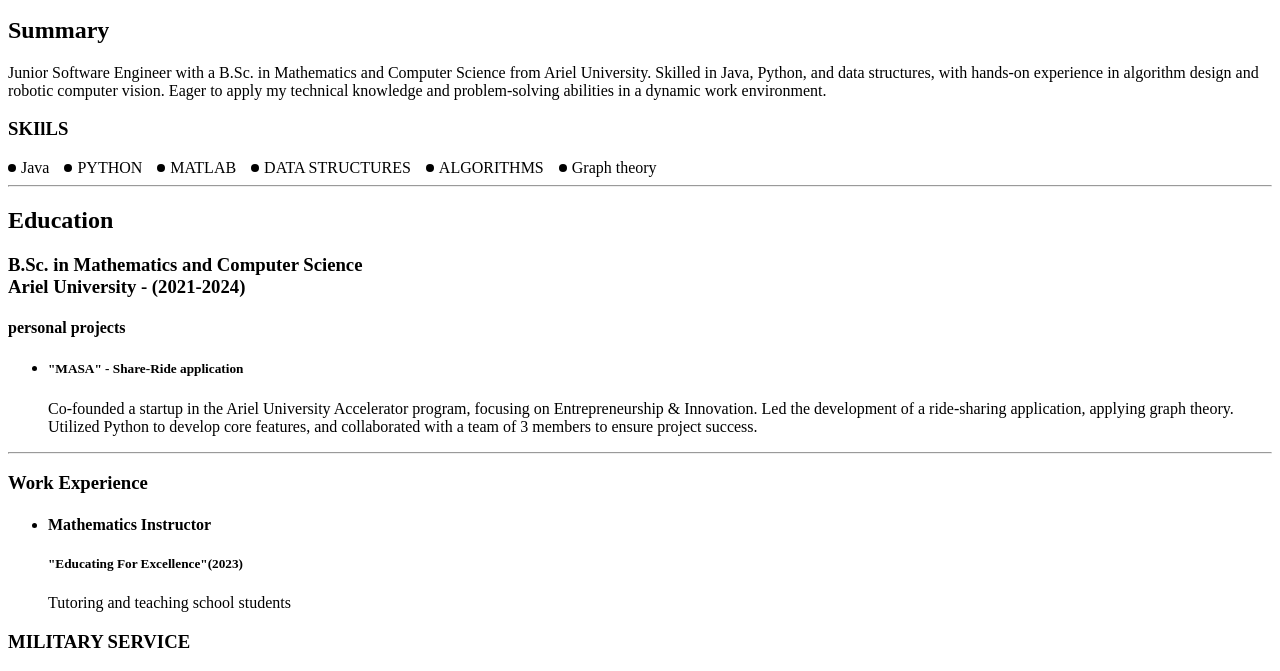
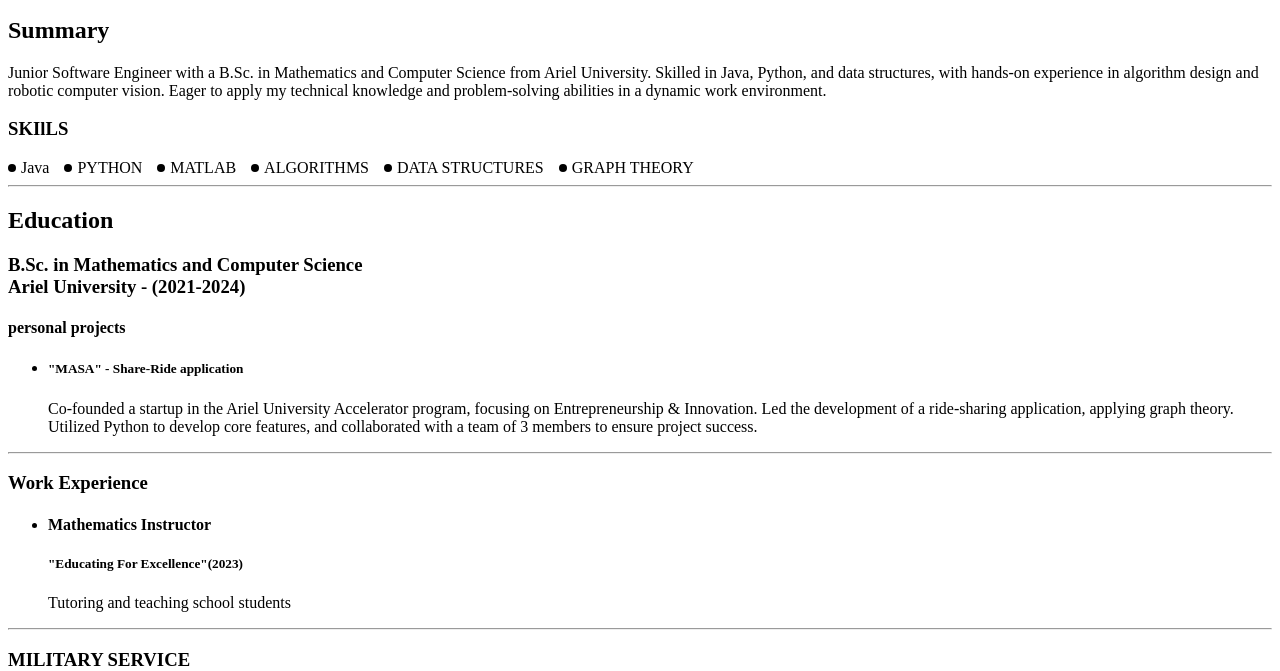
Before and after one commit to LiorKirshner/Resume, a plain HTML site: page index.html in a window 1280 px wide. Shown: the part 101-772 px from the top of the page. Drawn offline with Linux system fonts and the light colour scheme.

Commit message:
Update index.html

```diff
--- a/index.html
+++ b/index.html
@@ -63,9 +63,9 @@
             <li>Java</li>
             <li>PYTHON</li>
             <li>MATLAB</li>
+            <li>ALGORITHMS</li>
             <li>DATA STRUCTURES</li>
-            <li>ALGORITHMS</li>
-            <li>Graph theory</li>
+            <li>GRAPH THEORY</li>
         </ul>
     </summary>
     <hr />
@@ -89,6 +89,7 @@
             </li>
         </ul>
     </work>
+    <hr />
     <army>
         <h3>MILITARY SERVICE</h3>
         <ul>
```
